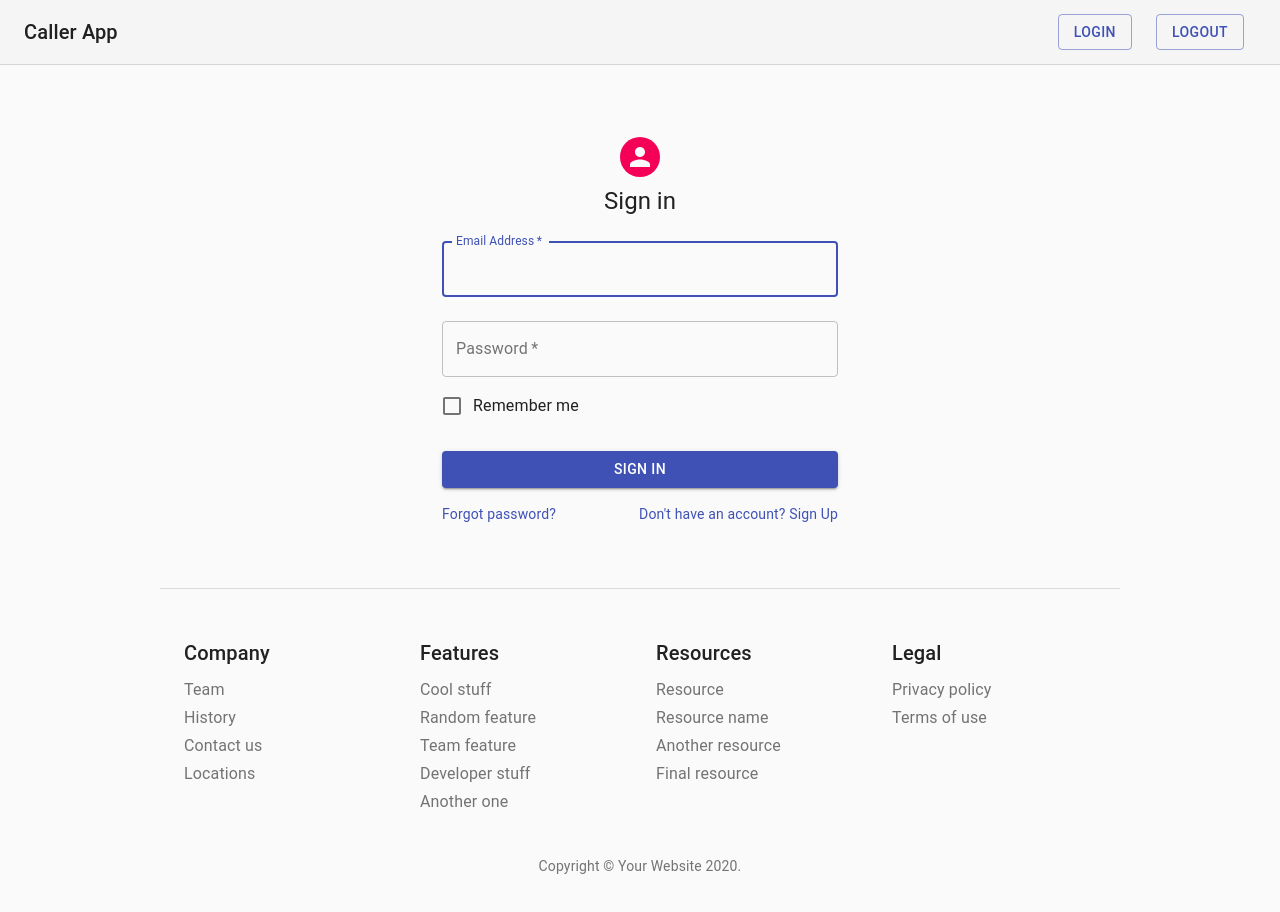
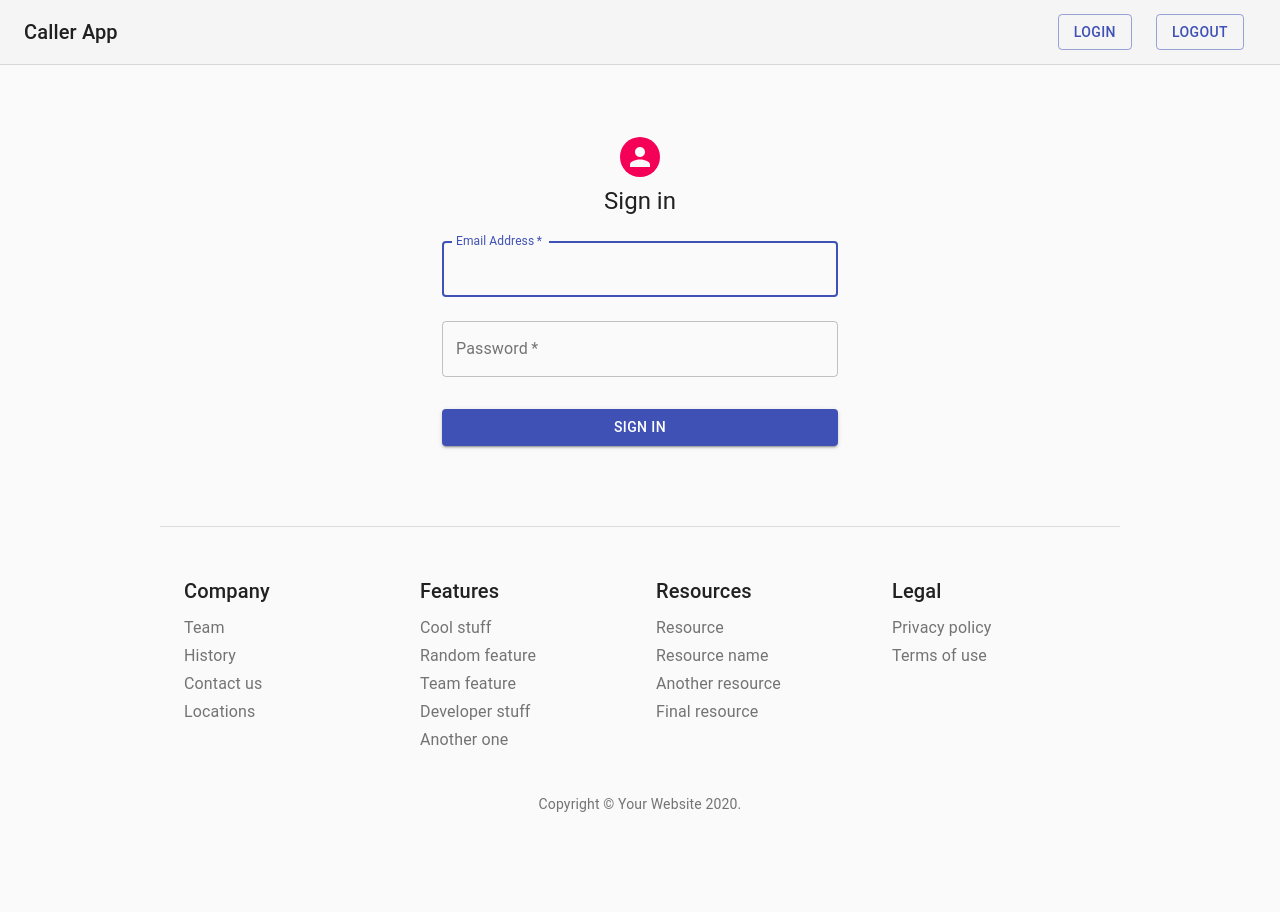
Before and after one commit to slow-and-serious/caller-app, a React (Create React App) app in the folder frontend/: page /login in a window 1280 px wide. Shown: the top 912 px of the page. After the commit the page ends 862 px from the top, so only its background shows below. Built offline with nearby package versions, Linux system fonts and the light colour scheme.

Commit message:
some minor tweaks

```diff
--- a/frontend/src/App.js
+++ b/frontend/src/App.js
@@ -1,8 +1,8 @@
-import React, { useEffect, useState } from 'react';
-import './App.css';
-import Items from './components/Items';
-import PostLoadingComponent from './components/ItemsLoading';
-import axiosInstance from './axios';
+import React, { useEffect, useState } from "react";
+import "./App.css";
+import Items from "./components/Items";
+import PostLoadingComponent from "./components/ItemsLoading";
+import axiosInstance from "./services/axios";
 
 function App() {
   const ItemsLoading = PostLoadingComponent(Items);
@@ -13,9 +13,8 @@
 
   useEffect(() => {
     axiosInstance.get().then((res) => {
-			const allItems = res.data;
+      const allItems = res ? res.data : "Unauthorized";
       setAppState({ loading: false, items: allItems });
-			console.log(res.data);
     });
   }, []);
   return (
--- a/frontend/src/components/Login.js
+++ b/frontend/src/components/Login.js
@@ -1,19 +1,15 @@
-import React, { useState } from "react";
-import axiosInstance from "../axios";
-import { useHistory } from "react-router-dom";
 import {
   Avatar,
   Button,
+  Container,
   CssBaseline,
   TextField,
-  FormControlLabel,
-  Checkbox,
-  Link,
-  Grid,
   Typography,
-  Container,
 } from "@material-ui/core";
 import { makeStyles } from "@material-ui/core/styles";
+import React, { useState } from "react";
+import { useHistory } from "react-router-dom";
+import axiosInstance from "../services/axios";
 
 const useStyles = makeStyles((theme) => ({
   paper: {
@@ -66,7 +62,7 @@
         axiosInstance.defaults.headers["Authorization"] =
           "JWT " + sessionStorage.getItem("access_token");
       })
-        .then(() => history.push("/"));
+      .then(() => (window.location.href = "/"));
   };
 
   const classes = useStyles();
@@ -104,10 +100,6 @@
             autoComplete="current-password"
             onChange={handleChange}
           />
-          <FormControlLabel
-            control={<Checkbox value="remember" color="primary" />}
-            label="Remember me"
-          />
           <Button
             type="submit"
             fullWidth
@@ -118,18 +110,6 @@
           >
             Sign In
           </Button>
-          <Grid container>
-            <Grid item xs>
-              <Link href="#" variant="body2">
-                Forgot password?
-              </Link>
-            </Grid>
-            <Grid item>
-              <Link href="#" variant="body2">
-                {"Don't have an account? Sign Up"}
-              </Link>
-            </Grid>
-          </Grid>
         </form>
       </div>
     </Container>
--- a/frontend/src/components/Logout.js
+++ b/frontend/src/components/Logout.js
@@ -1,5 +1,5 @@
 import React, { useEffect } from "react";
-import axiosInstance from "../axios";
+import axiosInstance from "../services/axios";
 import { useHistory } from "react-router-dom";
 
 export default function SignUp() {
--- a/frontend/src/index.js
+++ b/frontend/src/index.js
@@ -2,10 +2,10 @@
 import ReactDOM from "react-dom";
 import { BrowserRouter as Router, Route, Switch } from "react-router-dom";
 import App from "./App";
+import Footer from "./components/Footer";
+import Header from "./components/Header";
 import Login from "./components/Login";
 import Logout from "./components/Logout";
-import Header from "./components/Header";
-import Footer from "./components/Footer";
 import "./index.css";
 import * as serviceWorker from "./serviceWorker";
 
--- a/frontend/src/axios.js
+++ b/frontend/src/services/axios.js
@@ -29,7 +29,6 @@
       );
       return Promise.reject(error);
     }
-
     if (
       error.response.status === 401 &&
       originalRequest.url === baseURL + "token/refresh"
@@ -50,7 +49,7 @@
 
         // exp date in token is expressed in seconds, while now() returns milliseconds:
         const now = Math.ceil(Date.now() / 1000);
-        console.log(tokenParts.exp);
+        console.log(refreshToken);
 
         if (tokenParts.exp > now) {
           return axiosInstance
```
Also changed, not shown: 1 other file (tests, documents, lock files or other folders). Lines whose indentation alone changed are shown as unchanged.
